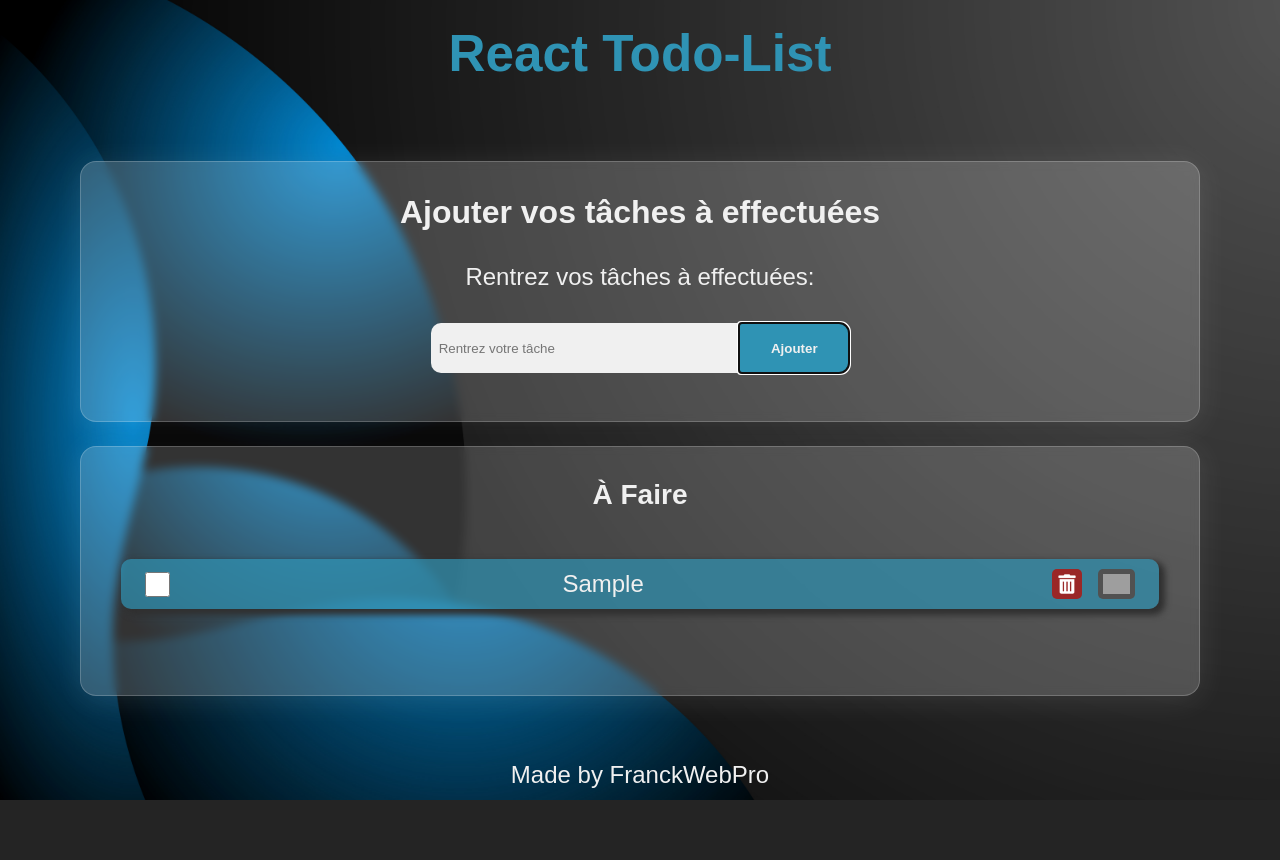
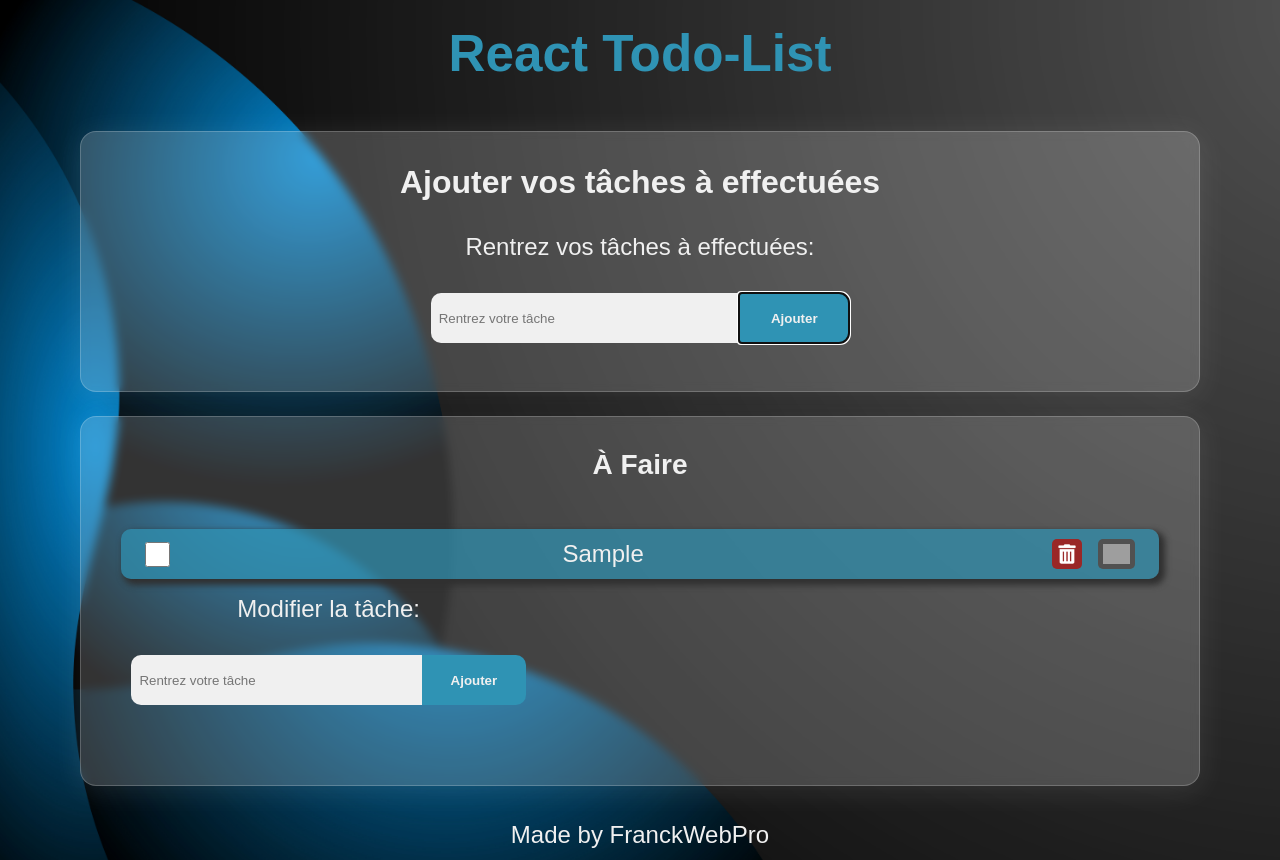
Before and after one commit to FranckWebPro/ToDoList-React, a React (Vite) app: page / in a window 1280 px wide. Both pictures are taken after typing "Sample" into the empty fields and a click on the button "Ajouter". Before the commit the page ends 800 px from the top, so only its background shows below. Built offline with nearby package versions, Linux system fonts and the light colour scheme; grey boxes are pictures that could not be loaded.

Commit message:
ajout prop types et début code Popup

```diff
--- a/src/components/App.jsx
+++ b/src/components/App.jsx
@@ -1,6 +1,6 @@
 import { useState } from 'react'
 import Form from './Form'
-import List from './Lists/List'
+import List from './List'
 import '../styles/App.css'
 
 function App() {
--- a/src/components/Lists/Item.jsx
+++ b/src/components/Item.jsx
@@ -1,6 +1,8 @@
-import { useState, useEffect } from "react";
+import { useState } from "react";
+import PropTypes from "prop-types";
 
 function Item({ task, tasks, setTasks}) {
+    const [inputValue, setInputValue] = useState('');
     const [checked, setChecked] = useState(task.done);
     const todo = [...tasks];
     const reducedTodo = todo.filter(currentTask => currentTask.task !== task.task);
@@ -42,8 +44,31 @@ function Item({ task, tasks, setTasks}) {
                     <img src="src/assets/editer.png" alt="" className="editContainer" onClick={handleEdit}/>
                 </div>
             </li>
+            <form onSubmit={handleEdit} className="editPopup">
+            <label htmlFor="newTaskInput">Modifier la tâche:</label>
+            <div className="inputContainer">
+                <input
+                type="text"
+                id="newTaskInput"
+                placeholder="Rentrez votre tâche"
+                value={inputValue}
+                onChange={event => setInputValue(event.target.value)} />
+                <button
+                    type="submit"
+                >Ajouter</button>
+            </div>
+        </form>
         </>
     )
 }
 
 export default Item
+
+Item.propTypes = {
+    tasks: PropTypes.shape({
+      task: PropTypes.string,
+    }),
+    task: PropTypes.string,
+    setTasks : PropTypes.shape.isRequired,
+    index: PropTypes.number.isRequired
+  }
--- a/src/components/Lists/List.jsx
+++ b/src/components/List.jsx
@@ -1,3 +1,4 @@
+import PropTypes from "prop-types";
 import Item from './Item'
 
 function List({tasks, setTasks}) {
@@ -14,6 +15,7 @@ function List({tasks, setTasks}) {
             {tasks.map((task, index) => (
                 <Item
                     key={`${task.task}-${index}`}
+                    index={index}
                     task={task}
                     tasks={tasks}
                     setTasks={setTasks}/>
@@ -23,3 +25,10 @@ function List({tasks, setTasks}) {
 }
 
 export default List
+
+List.propTypes = {
+    tasks: PropTypes.arrayOf({
+      task: PropTypes.string,
+    }),
+    setTasks : PropTypes.shape
+  }
```
Also changed, not shown: src/components/Form.jsx (+8 -0 lines).
